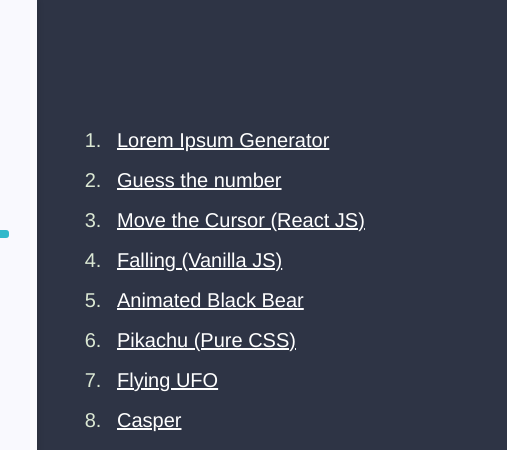
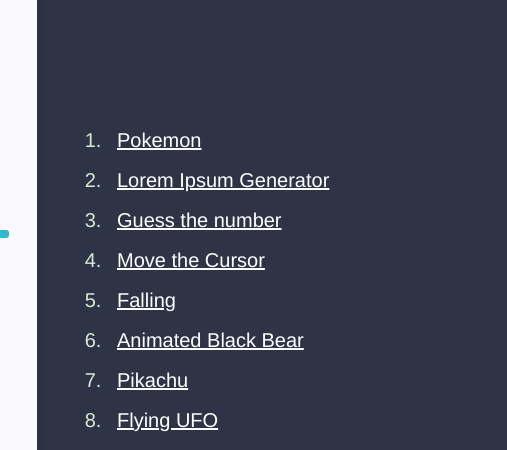
Before and after one commit to aakashgill/aakashgill, a website: page work.html in a window 1280 px wide. Shown: the top 450 px of the page, 133-640 px from the left. Drawn offline with Linux system fonts and the light colour scheme.

Commit message:
add pokemon project in list

```diff
--- a/work.html
+++ b/work.html
@@ -32,6 +32,10 @@
     <script>
       let projectsArray = [
         {
+          "title": "Pokemon",
+          "link": "https://codepen.io/aakash_gill/full/wvMyedW"
+        },
+        {
           "title": "Lorem Ipsum Generator",
           "link": "https://codepen.io/aakash_gill/full/RwrpjYO"
         },
@@ -40,11 +44,11 @@
           "link": "https://codepen.io/aakash_gill/full/zYGmppj"
         },
         {
-          "title": 'Move the Cursor (React JS)',
+          "title": 'Move the Cursor',
           "link": 'https://codepen.io/aakash_gill/full/bvMoRj'
         },
         {
-          "title": "Falling (Vanilla JS)",
+          "title": "Falling",
           "link": 'https://codepen.io/aakash_gill/full/wgzEOe'
         },
         {
@@ -52,7 +56,7 @@
           "link": "https://codepen.io/aakash_gill/details/WOYMwW"
         },
         {
-          "title" : "Pikachu (Pure CSS)",
+          "title" : "Pikachu",
           "link": "https://codepen.io/aakash_gill/full/GWPRwm"
         },
         {
```
